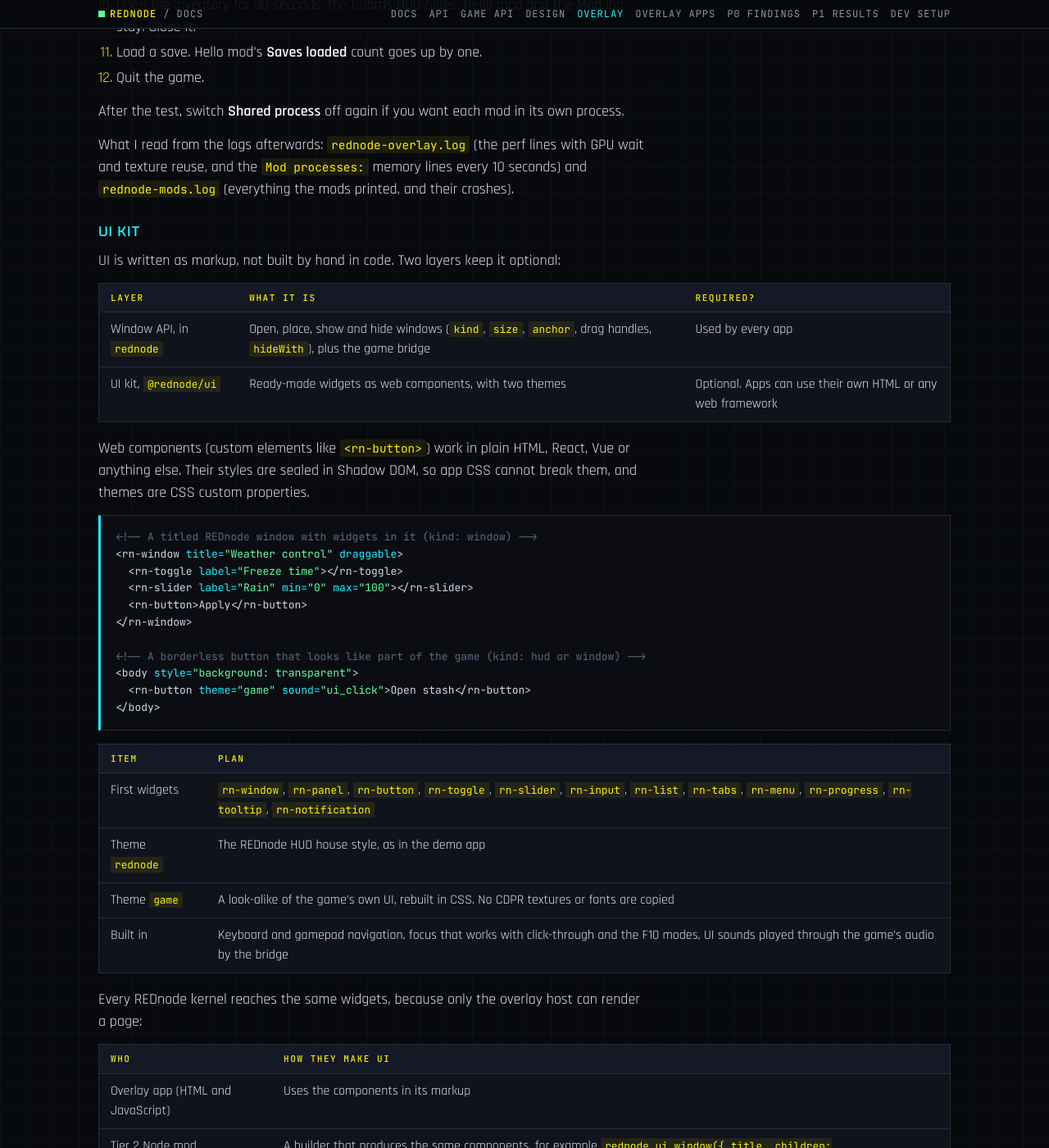
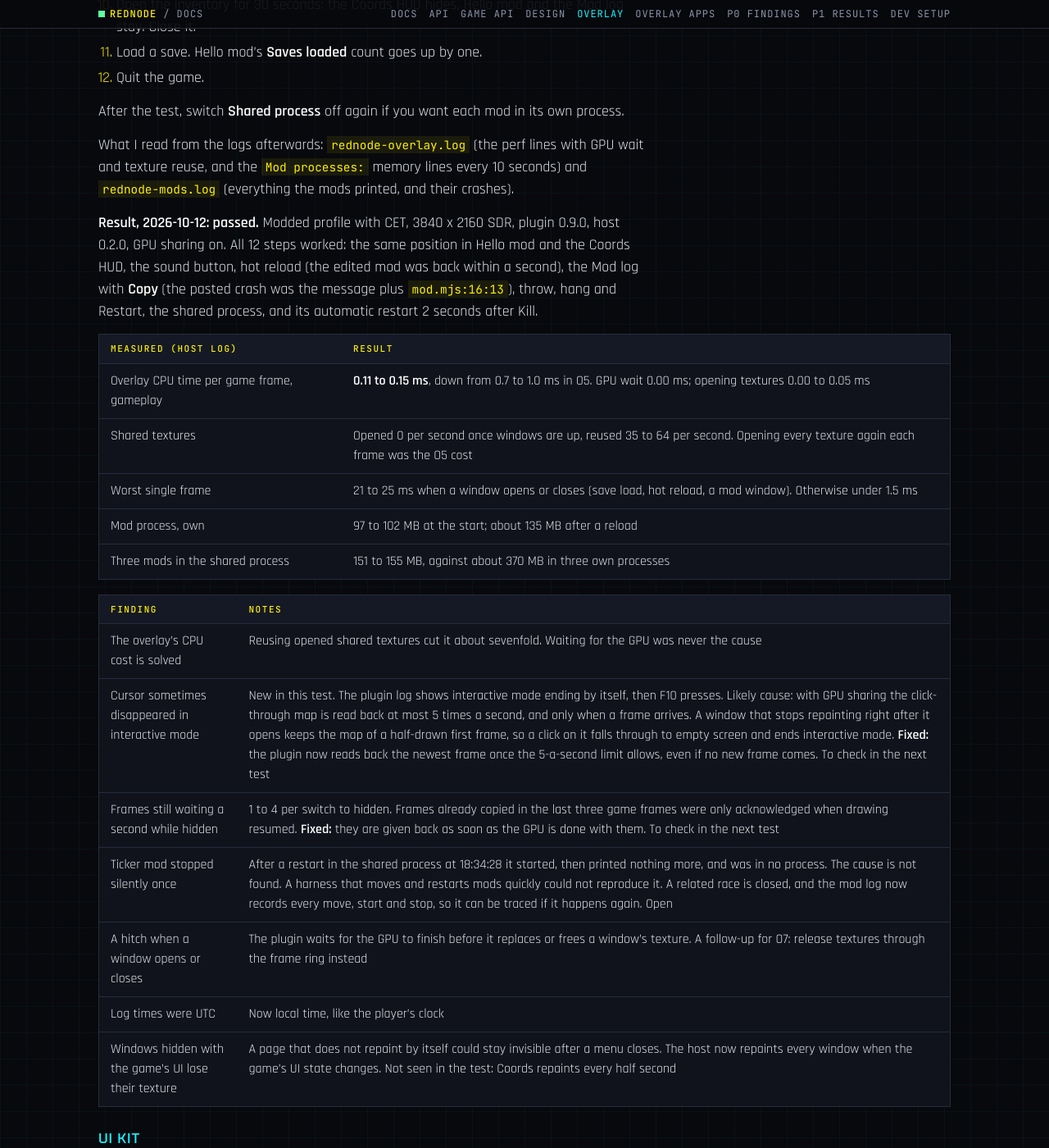
Before and after one commit to CyberbuildsAI/REDnode, a Jekyll site: the page built from docs/overlay.md, in a window 1280 px wide and 1400 px high, scrolled down 15733 px. Shown: the whole window at 82% size. Built offline with Jekyll 4.4.1, drawn with Linux system fonts in a browser that asks for light colours; our own code applies the rules of GitHub Pages for plain Markdown files; some of the changed text lies outside the part shown.

Commit message:
Record the O6a test: passed, overlay CPU cost solved
Co-Authored-By: Claude Opus 5.5 <noreply@anthropic.com>

```diff
--- a/docs/overlay.md
+++ b/docs/overlay.md
@@ -1,6 +1,6 @@
 # HTML overlay
 
-Status: **O6a Runtime built, in-game test pending.** O1 to O5 have all passed; the O4 scene threshold is still open (see the O4 result). O6a runs Node mods in the host beside overlay apps, with one `rednode` package for both. To build an app today, see the [Overlay apps](overlay-apps.md) guide. The proof of concept passed in game, alone and side by side with CET and 10 other RED4ext plugins (2026-10-11). See [Test results](#test-results) and [the plan](#plan-for-the-real-version).
+Status: **O6a Runtime passed in game.** O1 to O6a have all passed; the O4 scene threshold is still open (see the O4 result). O6a runs Node mods in the host beside overlay apps, with one `rednode` package for both. Next: O6b Game API. To build an app today, see the [Overlay apps](overlay-apps.md) guide. The proof of concept passed in game, alone and side by side with CET and 10 other RED4ext plugins (2026-10-11). See [Test results](#test-results) and [the plan](#plan-for-the-real-version).
 
 REDnode overlay apps are small web apps (HTML, CSS and JavaScript) drawn on top of the game, like CET's ImGui windows. They talk to the game through the same `rednode` API as Node mods.
 
@@ -376,6 +376,26 @@ After the test, switch **Shared process** off again if you want each mod in its
 
 What I read from the logs afterwards: `rednode-overlay.log` (the perf lines with GPU wait and texture reuse, and the `Mod processes:` memory lines every 10 seconds) and `rednode-mods.log` (everything the mods printed, and their crashes).
 
+**Result, 2026-10-12: passed.** Modded profile with CET, 3840 x 2160 SDR, plugin 0.9.0, host 0.2.0, GPU sharing on. All 12 steps worked: the same position in Hello mod and the Coords HUD, the sound button, hot reload (the edited mod was back within a second), the Mod log with **Copy** (the pasted crash was the message plus `mod.mjs:16:13`), throw, hang and Restart, the shared process, and its automatic restart 2 seconds after Kill.
+
+| Measured (host log) | Result |
+|---|---|
+| Overlay CPU time per game frame, gameplay | **0.11 to 0.15 ms**, down from 0.7 to 1.0 ms in O5. GPU wait 0.00 ms; opening textures 0.00 to 0.05 ms |
+| Shared textures | Opened 0 per second once windows are up, reused 35 to 64 per second. Opening every texture again each frame was the O5 cost |
+| Worst single frame | 21 to 25 ms when a window opens or closes (save load, hot reload, a mod window). Otherwise under 1.5 ms |
+| Mod process, own | 97 to 102 MB at the start; about 135 MB after a reload |
+| Three mods in the shared process | 151 to 155 MB, against about 370 MB in three own processes |
+
+| Finding | Notes |
+|---|---|
+| The overlay's CPU cost is solved | Reusing opened shared textures cut it about sevenfold. Waiting for the GPU was never the cause |
+| Cursor sometimes disappeared in interactive mode | New in this test. The plugin log shows interactive mode ending by itself, then F10 presses. Likely cause: with GPU sharing the click-through map is read back at most 5 times a second, and only when a frame arrives. A window that stops repainting right after it opens keeps the map of a half-drawn first frame, so a click on it falls through to empty screen and ends interactive mode. **Fixed:** the plugin now reads back the newest frame once the 5-a-second limit allows, even if no new frame comes. To check in the next test |
+| Frames still waiting a second while hidden | 1 to 4 per switch to hidden. Frames already copied in the last three game frames were only acknowledged when drawing resumed. **Fixed:** they are given back as soon as the GPU is done with them. To check in the next test |
+| Ticker mod stopped silently once | After a restart in the shared process at 18:34:28 it started, then printed nothing more, and was in no process. The cause is not found. A harness that moves and restarts mods quickly could not reproduce it. A related race is closed, and the mod log now records every move, start and stop, so it can be traced if it happens again. Open |
+| A hitch when a window opens or closes | The plugin waits for the GPU to finish before it replaces or frees a window's texture. A follow-up for O7: release textures through the frame ring instead |
+| Log times were UTC | Now local time, like the player's clock |
+| Windows hidden with the game's UI lose their texture | A page that does not repaint by itself could stay invisible after a menu closes. The host now repaints every window when the game's UI state changes. Not seen in the test: Coords repaints every half second |
+
 
 ### UI kit
 
```
Also changed, not shown: CLAUDE.md (+1 -1 lines), docs/index.md (+1 -1 lines).
